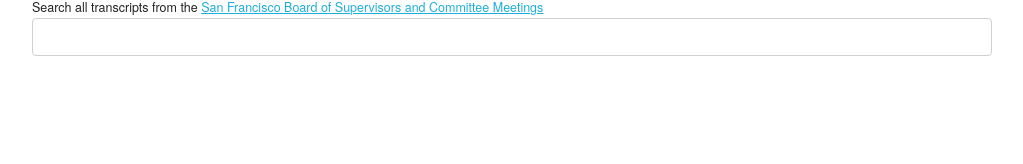
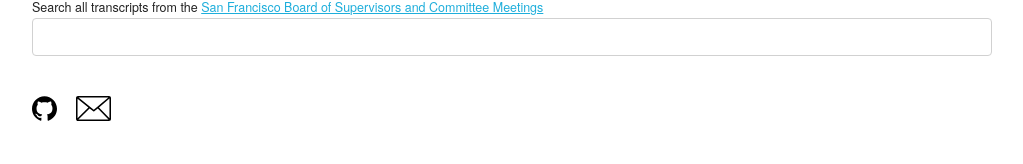
Before and after one commit to fordaaronj/sf-data-client, a Svelte app: page / in a window 1280 px wide. Shown: the part 136-300 px from the top of the page, without its empty margins (128-1151 px from the left). Built offline with nearby package versions, Linux system fonts and the light colour scheme.

Commit message:
Update to use svg icons

```diff
--- a/src/App.svelte
+++ b/src/App.svelte
@@ -80,8 +80,13 @@
 				</table>
 			{/if}
 
-			<a href="https://github.com/fordaaronj/sf-data-client" target="_blank"><i class="fab fa-github"></i></a>
-			<a href="mailto:fordaaronj@gmail.com" target="_blank"><i class="fas fa-at"></i></a>
+			<a href="https://github.com/fordaaronj/sf-data-client" target="_blank">
+				<img class="icon" src="svg/github.svg" alt="github">
+			</a>
+
+			<a href="mailto:fordaaronj@gmail.com" target="_blank">
+				<img class="icon" src="svg/email.svg" alt="email">
+			</a>
 
 		</div>
 	</div>
@@ -94,9 +99,8 @@
 	input {
 		width: 100%;
 	}
-	i {
-		font-size: 30px;
-		color: black;
+	.icon {
+		height: 25px;
 		margin-right: 15px;
 	}
 </style>
```
Also changed, not shown: public/svg/email.svg (added), public/svg/github.svg (added).
